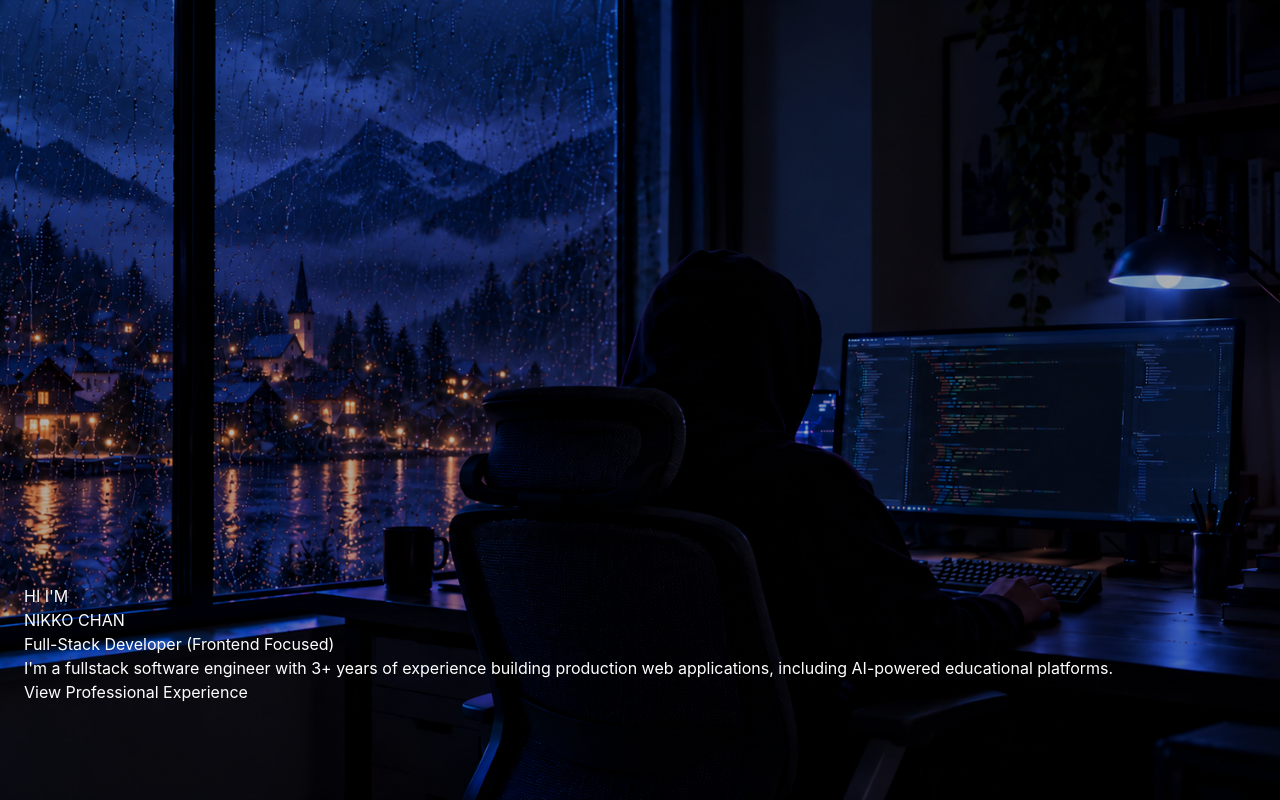
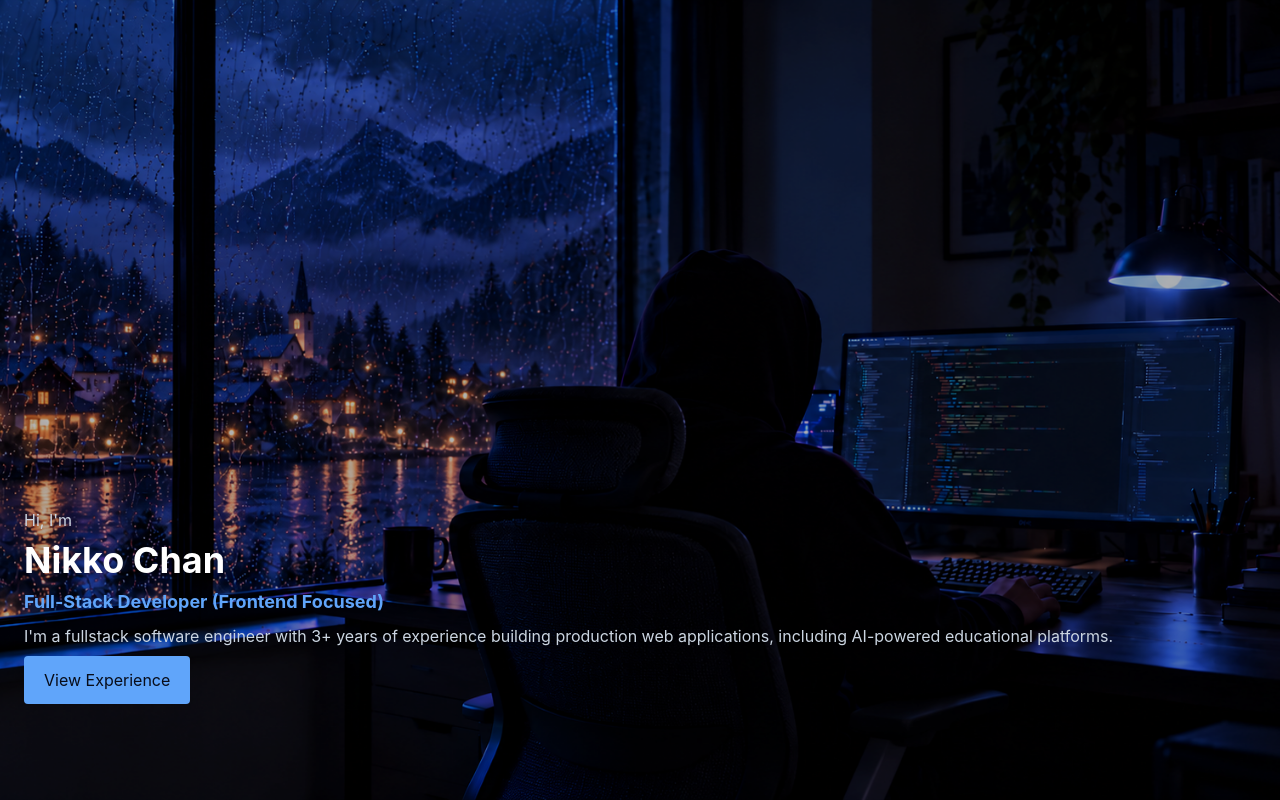
Before and after one commit to gnikkoch96/portfolio-updated, a React (Vite) app: page / in a window 1280 px wide. Built offline with nearby package versions, Linux system fonts and the light colour scheme.

Commit message:
style: update Home typography and Experience CTA

```diff
--- a/src/sections/Home.tsx
+++ b/src/sections/Home.tsx
@@ -1,14 +1,14 @@
 export default function Home() {
   return (
-    <section id="home" className="flex flex-col justify-end min-h-dvh px-6 pb-24">
-      <p>HI I'M</p>
-      <h1>NIKKO CHAN</h1>
-      <p>Full-Stack Developer (Frontend Focused)</p>
-      <p>
+    <section id="home" className="flex flex-col gap-2 justify-end min-h-dvh px-6 pb-24">
+      <p className="text-muted">Hi, I'm</p>
+      <h1 className="font-bold text-4xl">Nikko Chan</h1>
+      <p className="font-bold text-accent text-lg">Full-Stack Developer (Frontend Focused)</p>
+      <p className='text-muted'>
         I'm a fullstack software engineer with 3+ years of experience building
         production web applications, including AI-powered educational platforms.
       </p>
-      <a href="#experience">View Professional Experience</a>
+      <a className="bg-accent rounded w-fit px-5 py-3 text-background" href="#experience">View Experience</a>
     </section>
   );
 }
```
